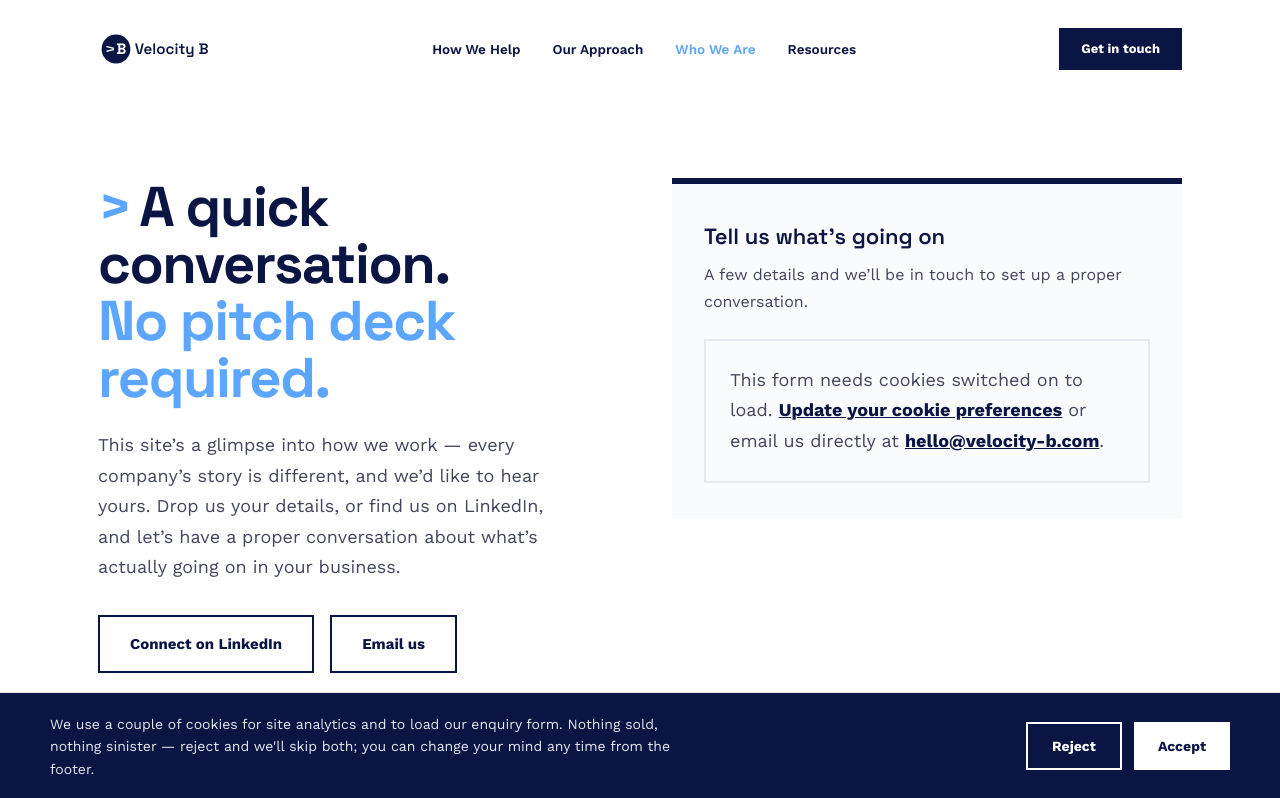
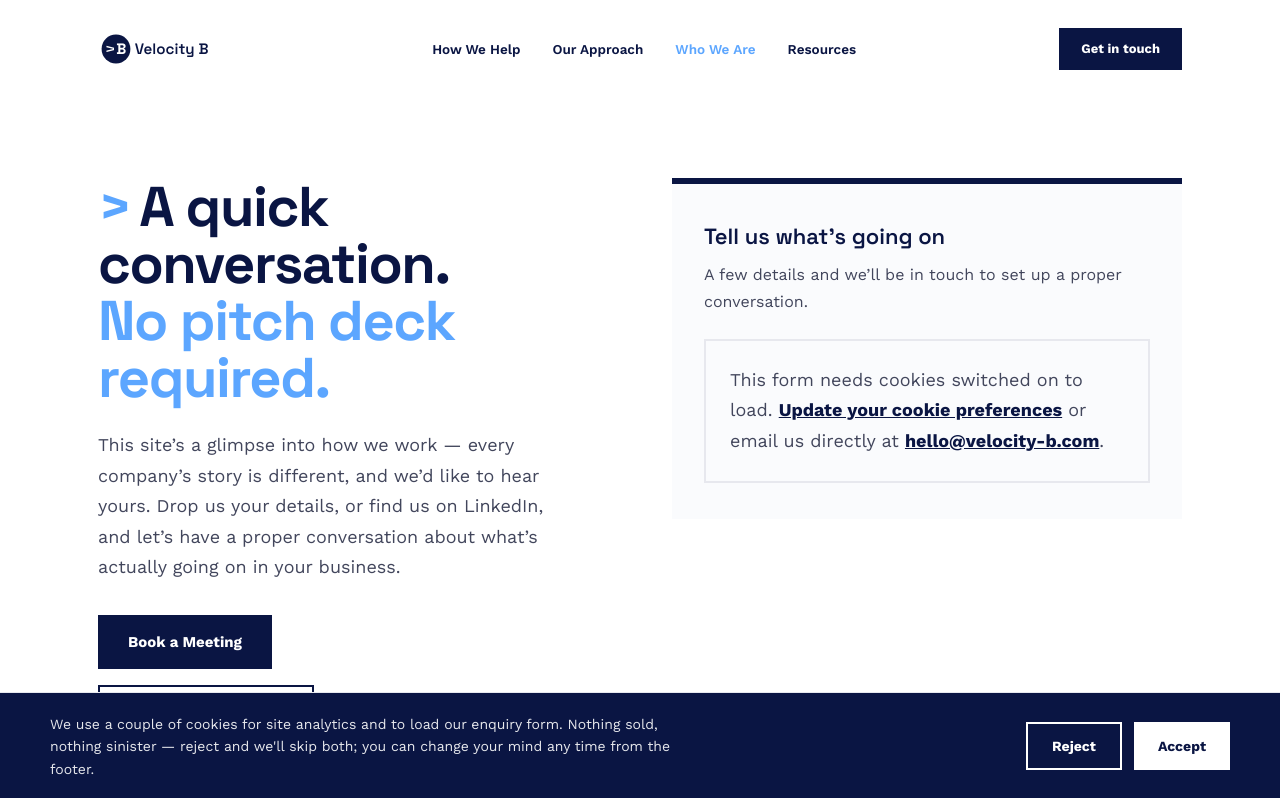
Before and after one commit to vb-iant/velocity-b, a Next.js app: page /contact in a window 1280 px wide. Shown: the top 798 px of the page. Built offline with nearby package versions, Linux system fonts and the light colour scheme.

Commit message:
Contact page: add Book a Meeting CTA (/meet-alex), stack buttons vertically

```diff
--- a/app/contact/page.tsx
+++ b/app/contact/page.tsx
@@ -1,7 +1,9 @@
 import type { Metadata } from "next";
+import Link from "next/link";
 import { AnimatedChevron } from "@/components/AnimatedChevron";
 import { HubspotForm } from "@/components/HubspotForm";
 
+const ctaSolid = "inline-block bg-navy px-[30px] py-4 text-[15px] font-bold text-white";
 const ctaOutline =
   "inline-block border-2 border-navy px-[30px] py-4 text-[15px] font-bold text-navy";
 
@@ -33,7 +35,10 @@ export default function ContactPage() {
               actually going on in your business.
             </p>
 
-            <div className="mt-8 flex flex-wrap gap-4">
+            <div className="mt-8 flex flex-col items-start gap-4">
+              <Link href="/meet-alex" className={ctaSolid}>
+                Book a Meeting
+              </Link>
               <a
                 href="https://www.linkedin.com/company/velocityb/"
                 target="_blank"
```
